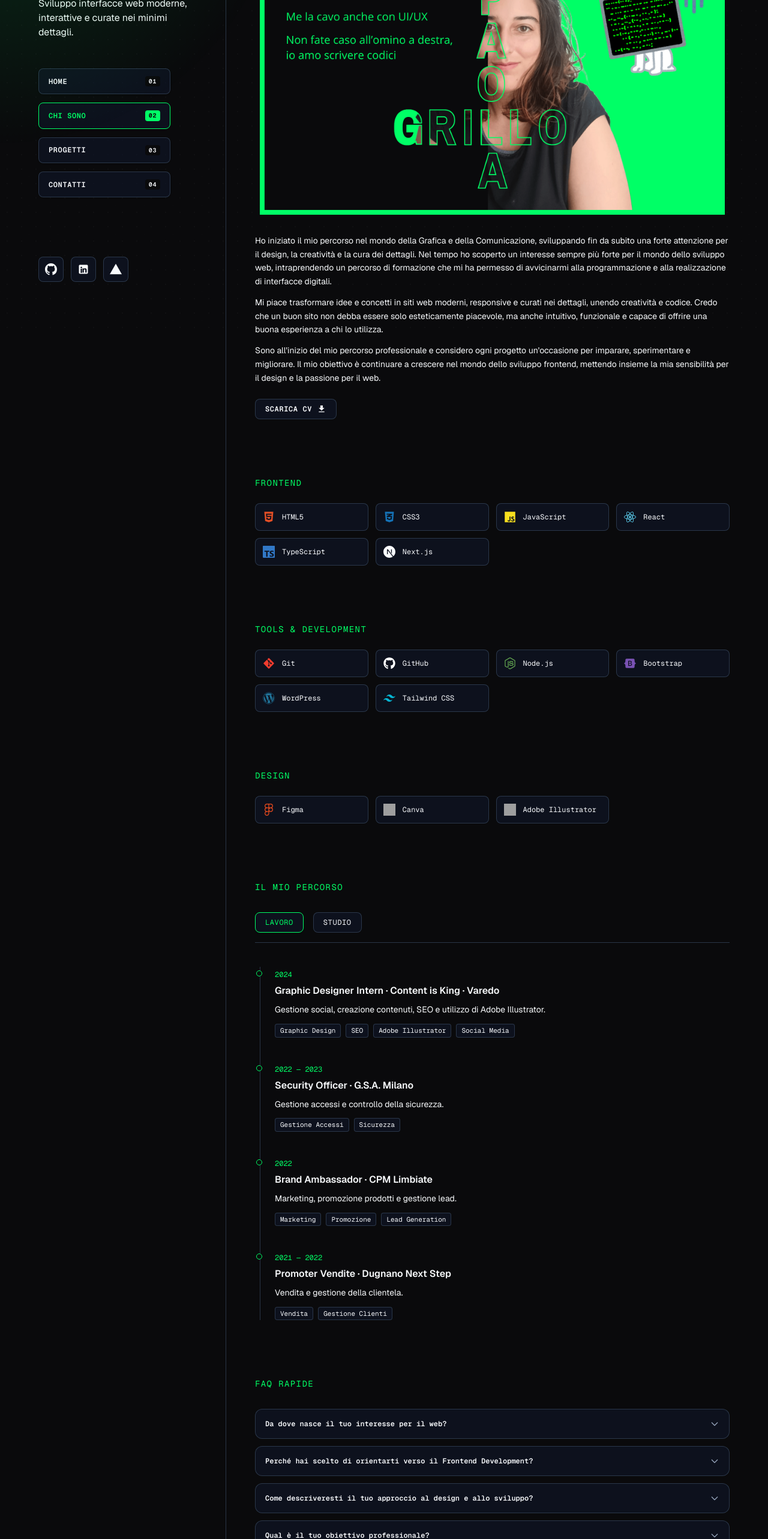
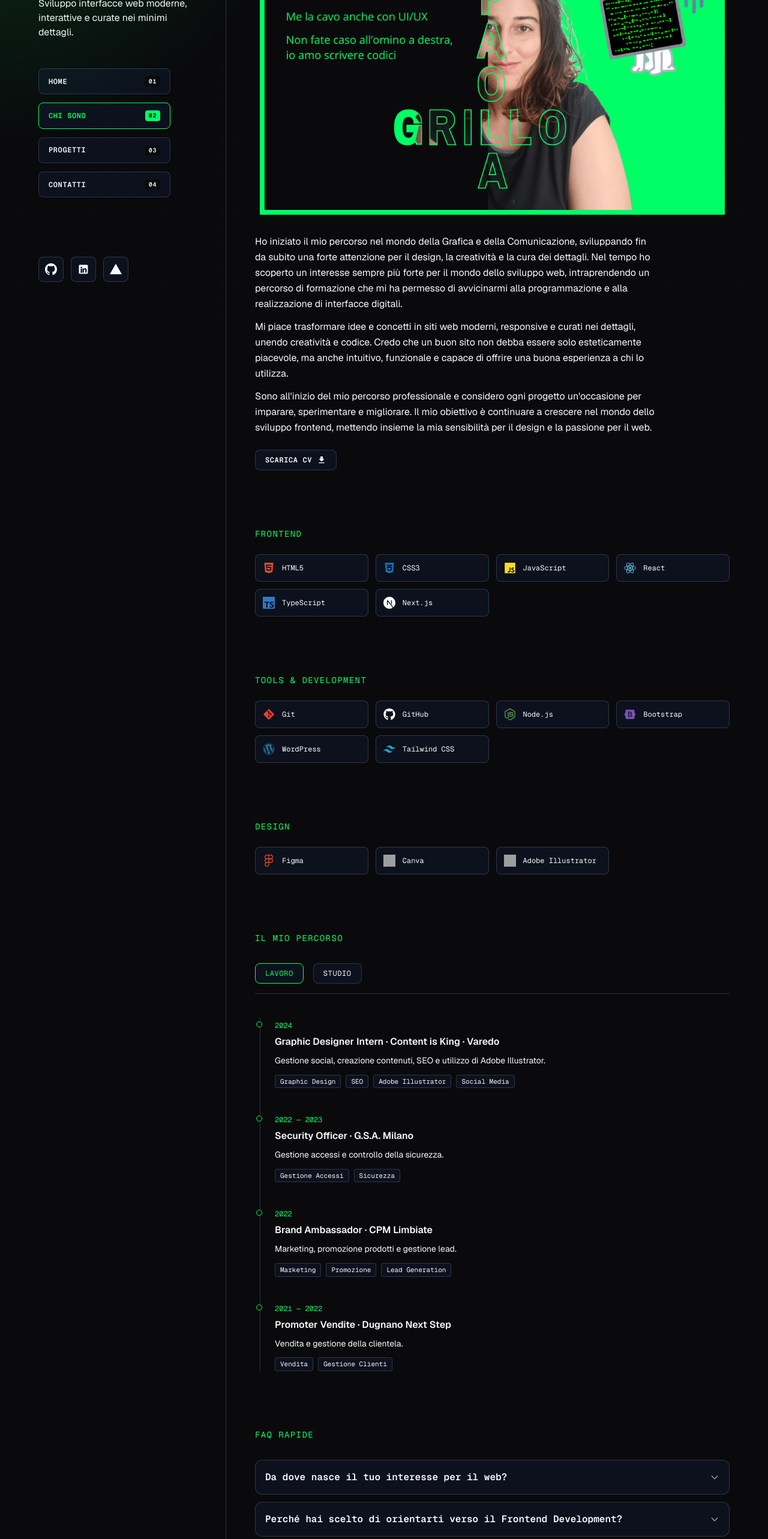
Before and after one commit to paolagrillo/Portfolio, a Next.js app: page /chi-sono in a window 1280 px wide. Shown: the part 234-2800 px from the top of the page at 60% size. Built offline with nearby package versions, Linux system fonts and the light colour scheme; grey boxes are pictures that could not be loaded.

Commit message:
aggiornamento pagina chi sono

```diff
--- a/app/chi-sono/page.tsx
+++ b/app/chi-sono/page.tsx
@@ -247,7 +247,7 @@ export default function Page() {
                 />
               </div>
 
-              <div className="space-y-3 text-sm text-text-main leading-relaxed font-sans">
+              <div className="space-y-3 max-w-2xl text-text-main leading-relaxed font-sans">
                 <p>
                   Ho iniziato il mio percorso nel mondo della Grafica e della Comunicazione, sviluppando fin da subito una forte attenzione per il design, la creatività e la cura dei dettagli. Nel tempo ho scoperto un interesse sempre più forte per il mondo dello sviluppo web, intraprendendo un percorso di formazione che mi ha permesso di avvicinarmi alla programmazione e alla realizzazione di interfacce digitali.
                 </p>
@@ -461,7 +461,7 @@ export default function Page() {
       FAQ Rapide
     </h3>
 
-    <div className="grid gap-3 font-mono text-xs">
+    <div className="grid gap-3 font-mono ">
 
 {/* FAQ 1: Interesse per il web */}
       <details className="group rounded-xl border border-border-custom bg-bg-card p-4 transition-all duration-200 hover:border-accent/50 open:border-accent/50 [&_summary::-webkit-details-marker]:hidden">
@@ -478,7 +478,7 @@ export default function Page() {
             <path strokeLinecap="round" strokeLinejoin="round" d="M19 9l-7 7-7-7" />
           </svg>
         </summary>
-        <p className="mt-3 font-sans leading-relaxed text-text-sub text-xs">
+        <p className="mt-3 font-sans leading-relaxed text-text-sub text-base">
           Il mio percorso è iniziato nel mondo della Grafica e della Comunicazione, dove ho sviluppato una forte attenzione per il design e la cura dei dettagli. Successivamente ho scoperto un interesse sempre maggiore per lo sviluppo web, iniziando a unire la componente visiva alla programmazione.
         </p>
       </details>
```
